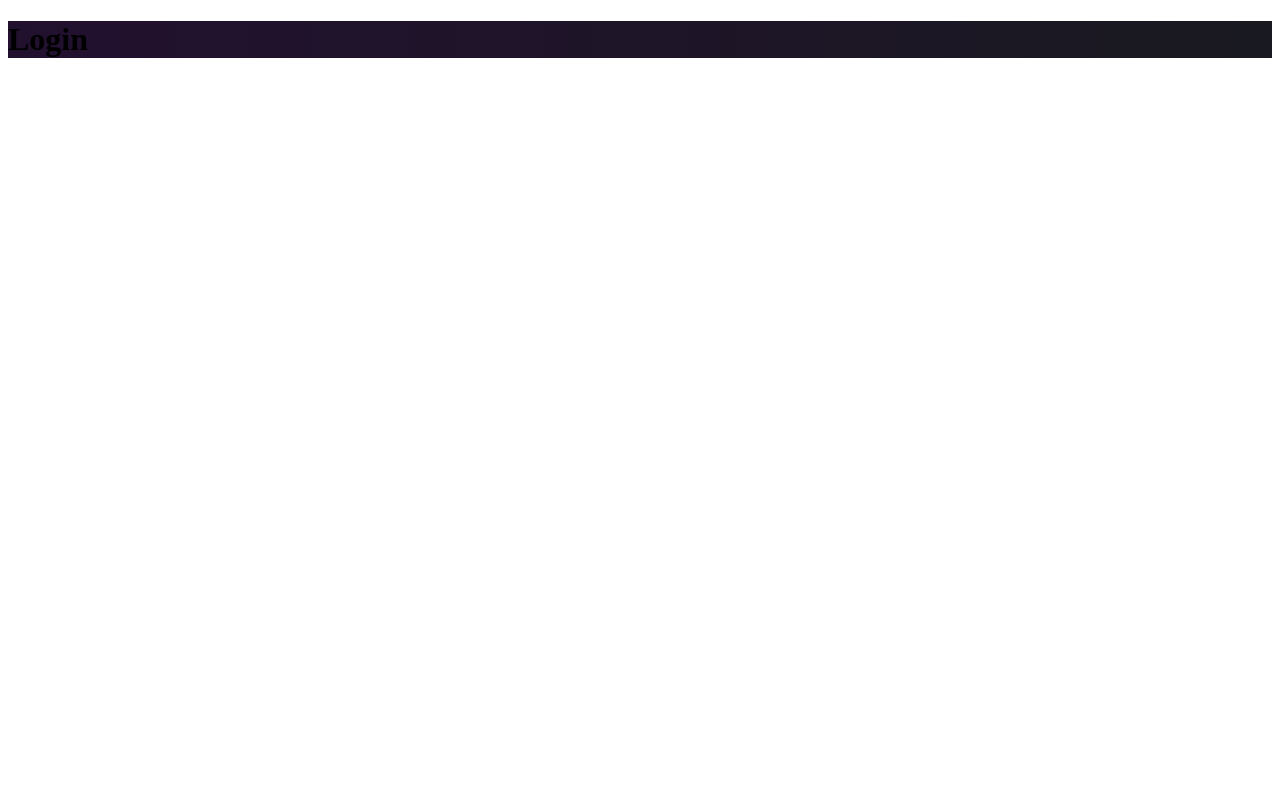
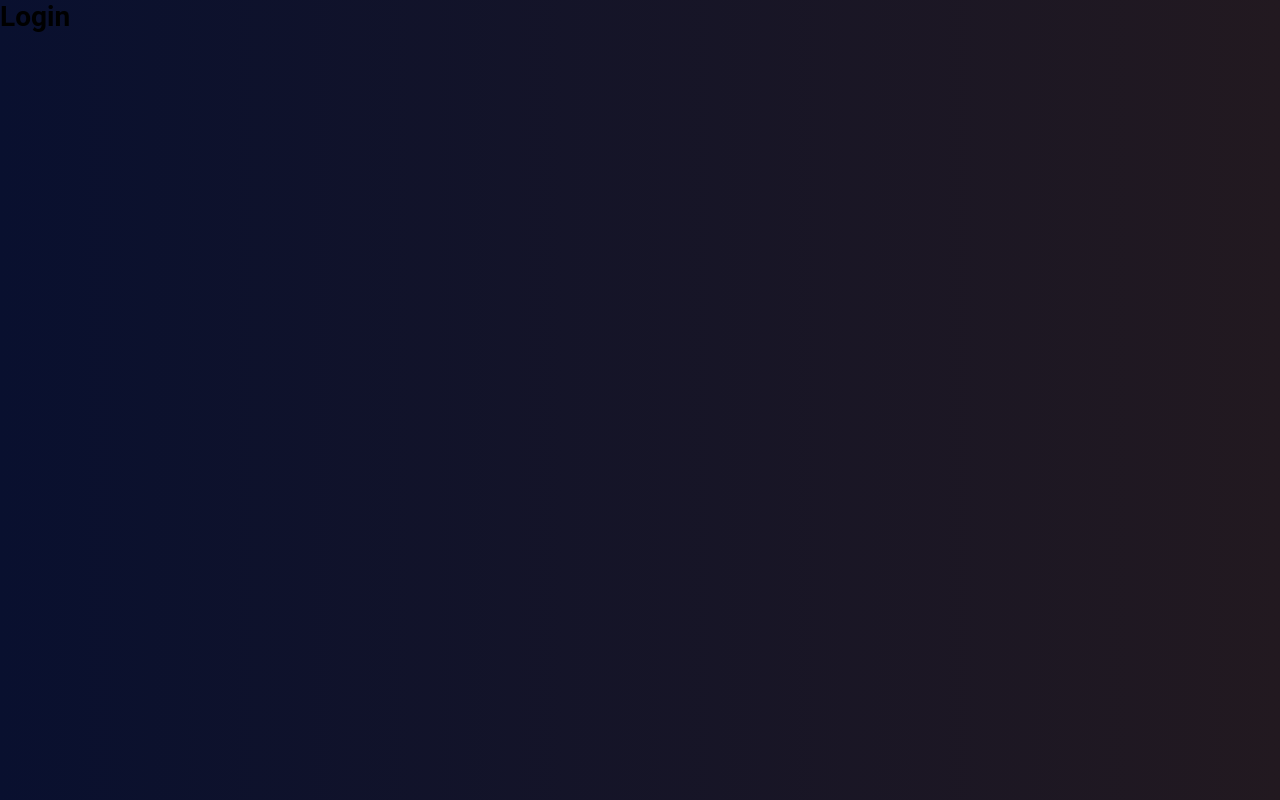
Before and after one commit to rorsgo/jsstackpractice, a React (Create React App) app in the folder frontend/: page / in a window 1280 px wide. Built offline with nearby package versions, Linux system fonts and the light colour scheme.

Commit message:
GlobalStyles

```diff
--- a/frontend/src/App.js
+++ b/frontend/src/App.js
@@ -1,6 +1,7 @@
 import React from "react";
 import { Router } from "react-router-dom";
 
+import GlobalStyles from "./styles/global";
 import "./config/ReactotronConfig";
 import Route from "./routes";
 import history from "./services/history";
@@ -8,6 +9,7 @@
 const App = () => {
   return (
     <Router history={history}>
+      <GlobalStyles />
       <Route />
     </Router>
   );
--- a/frontend/src/pages/_layouts/auth/styles.js
+++ b/frontend/src/pages/_layouts/auth/styles.js
@@ -2,5 +2,5 @@
 
 export const Wrapper = styled.div`
     height: 100%;
-    background: linear-gradient(-90deg, #191920, #22102F)
+    background: linear-gradient(-90deg, #221920, #09102F)
 `;
--- /dev/null
+++ b/frontend/src/styles/global.js
@@ -0,0 +1,40 @@
+import { createGlobalStyle } from "styled-components";
+
+export default createGlobalStyle`
+    @import url('https://fonts.googleapis.com/css2?family=Roboto:wght@400;700&display=swap');
+
+    * {
+        margin: 0;
+        padding: 0;
+        outline: 0;
+        box-sizing: border-box;
+    }
+
+    *:focus {
+        outline: 0;
+    }
+
+    html, body, #root {
+        height: 100%
+    }
+
+    body {
+        -webkit-font-smoothing: antialiased;
+    }
+
+    body, input, button {
+        font: 14px "Roboto", sans-serif;
+    }
+
+    a {
+        text-decoration: none;
+    }
+
+    ul {
+        list-style: none;
+    }
+
+    button {
+        cursor: pointer;
+    }
+`;
```
